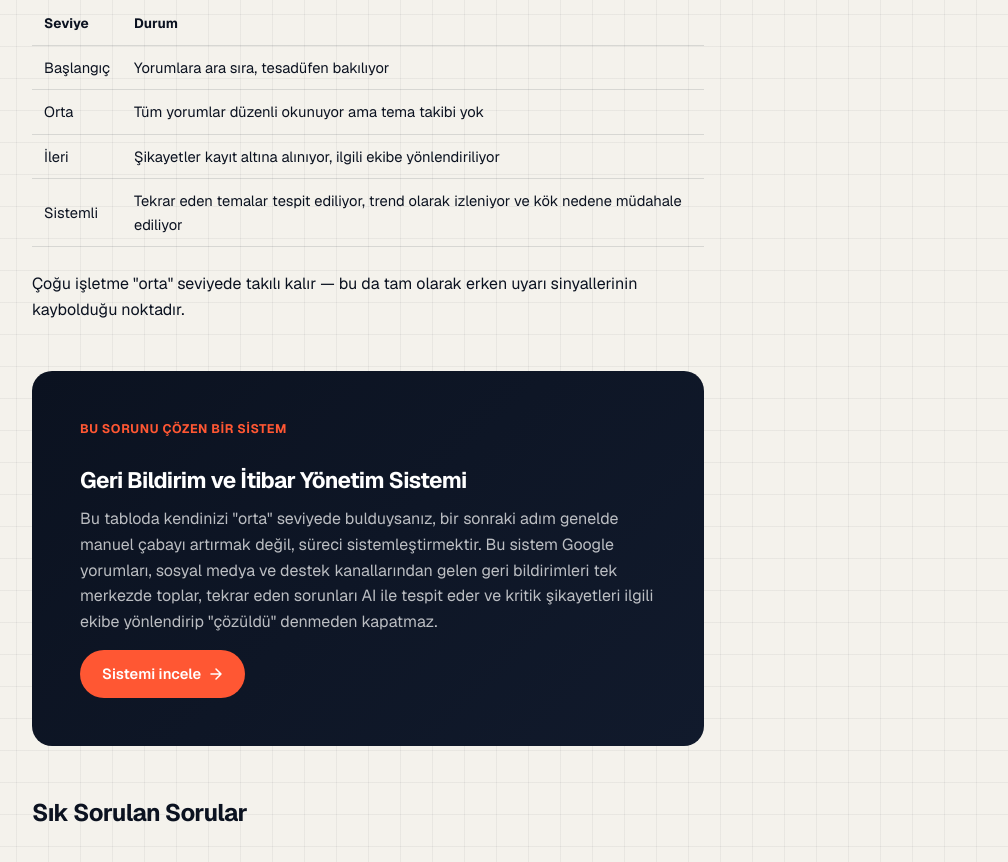
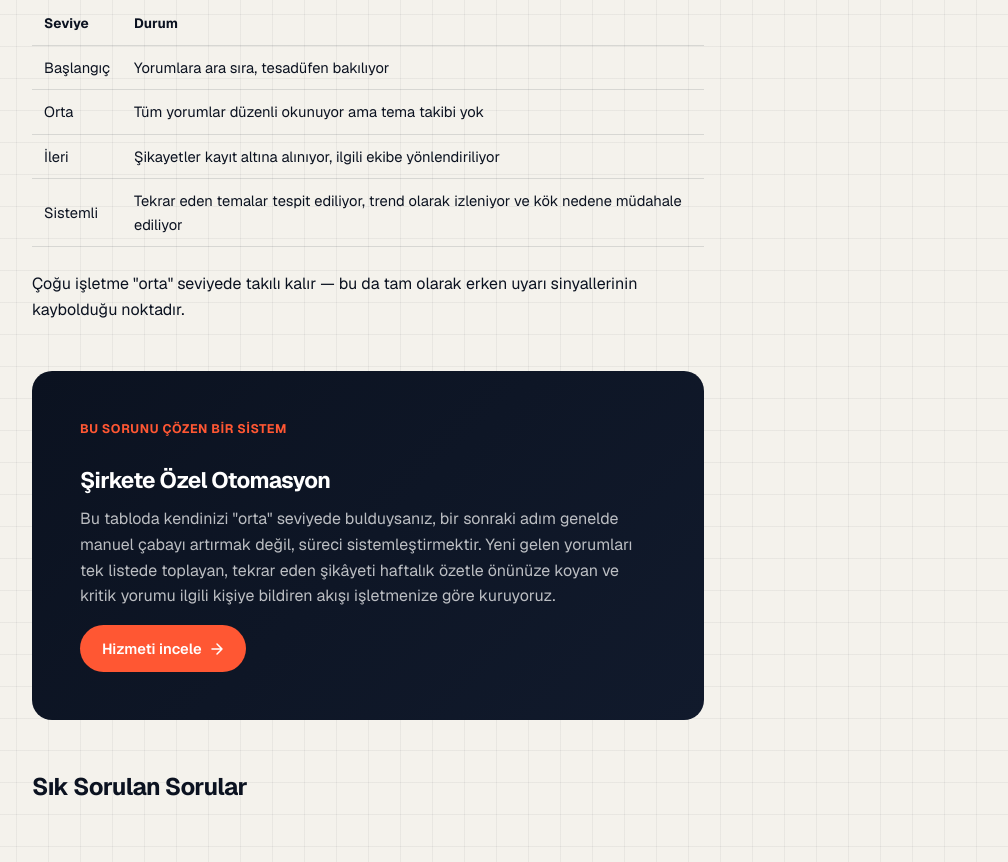
Before and after one commit to tantoglunazli-hash/uras-tech, a plain HTML site: page blog/google-yorumlari-erken-uyari-sistemi.html in a window 1280 px wide. Shown: the part 1938-2800 px from the top of the page, without its empty margins (272-1280 px from the left). Drawn offline with nearby package versions, Linux system fonts and the light colour scheme.

Commit message:
blog: kaldırılan hazır sistem kartları canlı hizmetlere çevrildi (7/24 asistan, şirkete özel otomasyon)
Co-Authored-By: Claude Opus 5.5 <noreply@anthropic.com>

Claude-Session: https://claude.ai/code/session_018yMSF1hTMeDg6cvo6XX8PW

```diff
--- a/blog/google-yorumlari-erken-uyari-sistemi.html
+++ b/blog/google-yorumlari-erken-uyari-sistemi.html
@@ -158,10 +158,10 @@
 
     <div class="solution-card">
       <span class="solution-tag">Bu sorunu çözen bir sistem</span>
-      <h3>Geri Bildirim ve İtibar Yönetim Sistemi</h3>
-      <p>Bu tabloda kendinizi "orta" seviyede bulduysanız, bir sonraki adım genelde manuel çabayı artırmak değil, süreci sistemleştirmektir. Bu sistem Google yorumları, sosyal medya ve destek kanallarından gelen geri bildirimleri tek merkezde toplar, tekrar eden sorunları AI ile tespit eder ve kritik şikayetleri ilgili ekibe yönlendirip "çözüldü" denmeden kapatmaz.</p>
-      <a href="/#urunler" class="solution-cta">
-        Sistemi incele
+      <h3>Şirkete Özel Otomasyon</h3>
+      <p>Bu tabloda kendinizi "orta" seviyede bulduysanız, bir sonraki adım genelde manuel çabayı artırmak değil, süreci sistemleştirmektir. Yeni gelen yorumları tek listede toplayan, tekrar eden şikâyeti haftalık özetle önünüze koyan ve kritik yorumu ilgili kişiye bildiren akışı işletmenize göre kuruyoruz.</p>
+      <a href="/#hizmetler" class="solution-cta">
+        Hizmeti incele
         <svg width="14" height="14" viewBox="0 0 14 14" fill="none"><path d="M2 7h10M7 2l5 5-5 5" stroke="white" stroke-width="1.5" stroke-linecap="round" stroke-linejoin="round"/></svg>
       </a>
     </div>
```
Also changed, not shown: blog/musteri-sorularini-kacirmanin-gizli-maliyeti.html (+4 -4 lines).
